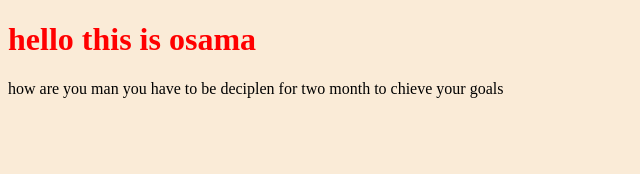
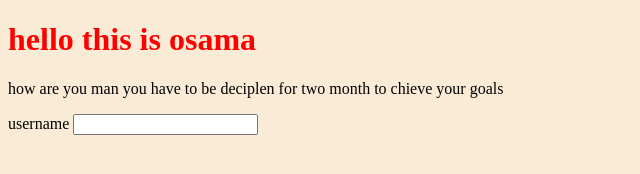
Before and after one commit to osama19996/zeroweb, a plain HTML site: page index.html in a window 1280 px wide. Shown: the whole page, without its empty margins (0-640 px from the left). Drawn offline with Linux system fonts and the light colour scheme.

Commit message:
adding form

```diff
--- a/index.html
+++ b/index.html
@@ -10,6 +10,10 @@
 <body>
     <h1>hello this is osama</h1>
     <p>how are you man you have to be deciplen for two month to chieve your goals </p>
+    <form>
+        <label>username</label>
+        <input type="password">
+    </form>
     <script src="app.js"></script>
 </body>
 </html>
```
